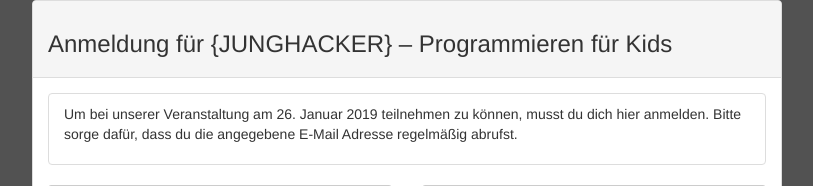
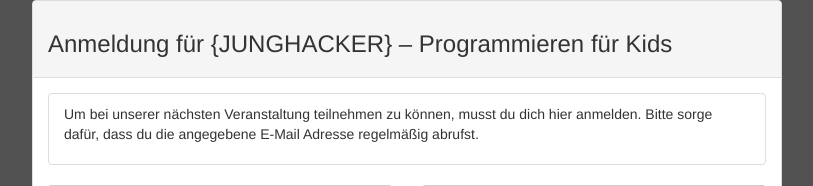
Before and after one commit to Eigenbaukombinat/regpage, a Django app: page /register/ in a window 1280 px wide. Shown: the top 186 px of the page, without its empty margins (233-1046 px from the left). Run offline with Django 3.2, Linux system fonts and the light colour scheme; some libraries are stand-ins or nearby versions.

Commit message:
Anpassung Veranstaltung

```diff
--- a/register/templates/register_page.html
+++ b/register/templates/register_page.html
@@ -23,7 +23,7 @@
                        <ul class="list-group">
                         <li class="list-group-item">
 <p>
-Um bei unserer Veranstaltung am 26. Januar 2019 teilnehmen zu können, musst du dich hier anmelden. Bitte sorge dafür, dass du die angegebene E-Mail Adresse regelmäßig abrufst.
+Um bei unserer nächsten Veranstaltung teilnehmen zu können, musst du dich hier anmelden. Bitte sorge dafür, dass du die angegebene E-Mail Adresse regelmäßig abrufst.
 
 </p>
 </li>
```
